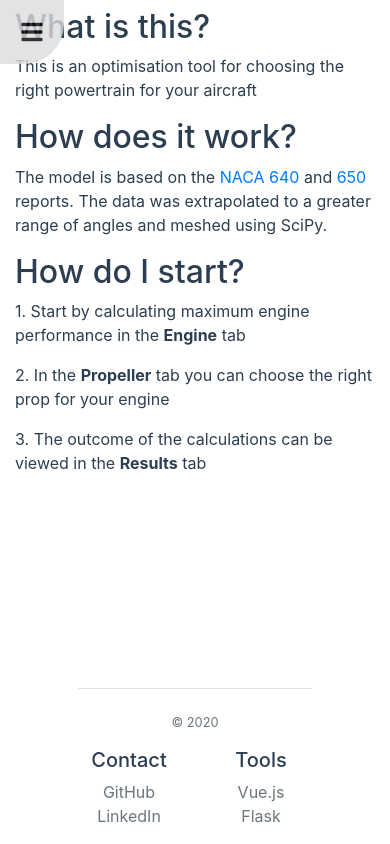
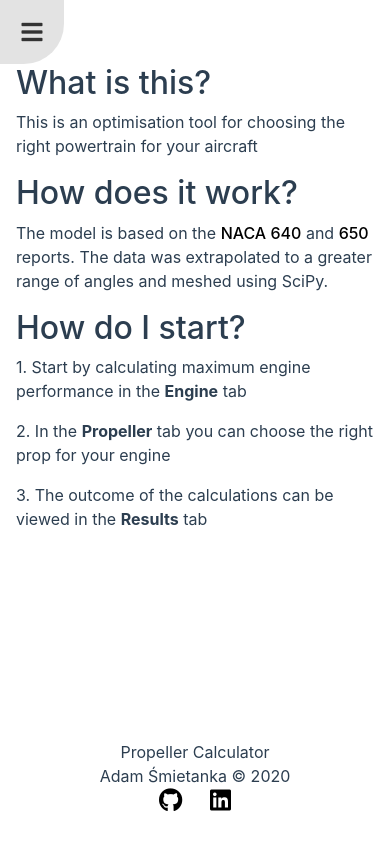
Before and after one commit to adamsmietanka/prop-calculator-vue, a Vue app: page / in a window 390 px wide. Built offline with nearby package versions, Linux system fonts and the light colour scheme.

Commit message:
fix: adjust Home tab for responsiveness

```diff
--- a/src/views/Home.vue
+++ b/src/views/Home.vue
@@ -1,40 +1,67 @@
 <template>
-  <b-container class="mt-2">
+  <section>
+    <div>
       <h2>What is this?</h2>
-    <p>This is an optimisation tool for choosing the right powertrain for your aircraft</p>
+      <p>
+        This is an optimisation tool for choosing the right powertrain for your
+        aircraft
+      </p>
       <h2>How does it work?</h2>
       <p>
         The model is based on the
-      <a href="http://naca.central.cranfield.ac.uk/reports/1938/naca-report-640.pdf" target="_blank">NACA 640</a> and
-      <a href="http://naca.central.cranfield.ac.uk/reports/1939/naca-report-650.pdf" target="_blank">650</a> reports.
-      The data was extrapolated to a greater range of angles and meshed using SciPy.
+        <a
+          class="link"
+          href="http://naca.central.cranfield.ac.uk/reports/1938/naca-report-640.pdf"
+          target="_blank"
+          rel="noopener"
+          >NACA 640</a
+        >
+        and
+        <a
+          class="link"
+          href="http://naca.central.cranfield.ac.uk/reports/1939/naca-report-650.pdf"
+          target="_blank"
+          rel="noopener"
+          >650</a
+        >
+        reports. The data was extrapolated to a greater range of angles and
+        meshed using SciPy.
       </p>
       <h2>How do I start?</h2>
-    <p>1. Start by calculating maximum engine performance in the <b>Engine</b> tab</p>
-    <p>2. In the <b>Propeller</b> tab you can choose the right prop for your engine</p>
-    <p>3. The outcome of the calculations can be viewed in the <b>Results</b> tab</p>
-    <footer class="pt-4 my-md-3 pt-md-3 border-top">
-      <div class="row">
-        <div class="col-12 col-md">
-          <small class="d-block mb-3 text-muted">© 2020</small>
+      <p>
+        1. Start by calculating maximum engine performance in the
+        <b>Engine</b> tab
+      </p>
+      <p>
+        2. In the <b>Propeller</b> tab you can choose the right prop for your
+        engine
+      </p>
+      <p>
+        3. The outcome of the calculations can be viewed in the
+        <b>Results</b> tab
+      </p>
     </div>
-        <div class="col-6 col-md">
-          <h5>Contact</h5>
-          <ul class="list-unstyled text-small">
-            <li><a class="text-muted" href="https://github.com/adamsmietanka/prop-calculator-vue" target="_blank">GitHub</a></li>
-            <li><a class="text-muted" href="https://www.linkedin.com/in/adam-smietanka/" target="_blank">LinkedIn</a></li>
-          </ul>
-        </div>
-        <div class="col-6 col-md">
-          <h5>Tools</h5>
-          <ul class="list-unstyled text-small">
-            <li><a class="text-muted" href="https://vuejs.org/" target="_blank">Vue.js</a></li>
-            <li><a class="text-muted" href="https://flask.palletsprojects.com/en/1.1.x/" target="_blank">Flask</a></li>
-          </ul>
-        </div>
+    <footer>
+      <div class="text">Propeller Calculator</div>
+      <div class="text">Adam Śmietanka © 2020</div>
+      <div class="social">
+        <a
+          href="https://github.com/adamsmietanka/prop-calculator-vue"
+          target="_blank"
+          class="fab fa-github icon"
+          aria-label="GitHub"
+          rel="noopener"
+        ></a>
+        <a
+          href="https://www.linkedin.com/in/adam-smietanka/"
+          target="_blank"
+          class="fab fa-linkedin icon"
+          aria-label="LinkedIn"
+          rel="noopener"
+        ></a>
       </div>
     </footer>
-  </b-container>
+  </section>
 </template>
 
 <script>
@@ -45,10 +72,49 @@ export default {
 
 <style scoped>
 footer {
-  position: fixed;
-  bottom: 0;
-  left: 20%;
-  width: 60%;
-  text-align: center;
+  padding: 1rem 10rem;
+  width: 100%;
+  display: flex;
+  flex-direction: row;
+  justify-content: space-between;
+}
+
+section {
+  height: 100vh;
+  display: flex;
+  flex-direction: column;
+  justify-content: space-between;
+  margin-left: 5rem;
+  padding: 2rem;
+}
+
+.icon {
+  color: black;
+  font-size: 1.5rem;
+}
+
+.social {
+  width: 4.5rem;
+  display: flex;
+  justify-content: space-between;
+}
+
+.link {
+  color: black;
+  font-weight: 500;
+}
+
+@media screen and (max-width: 960px) {
+  footer {
+    flex-direction: column;
+    align-items: center;
+    padding: 1rem 0;
+  }
+
+  section {
+    padding: 1rem;
+    margin-left: 0;
+    padding-top: 4rem;
+  }
 }
 </style>
```
Lines whose indentation alone changed are shown as unchanged.
